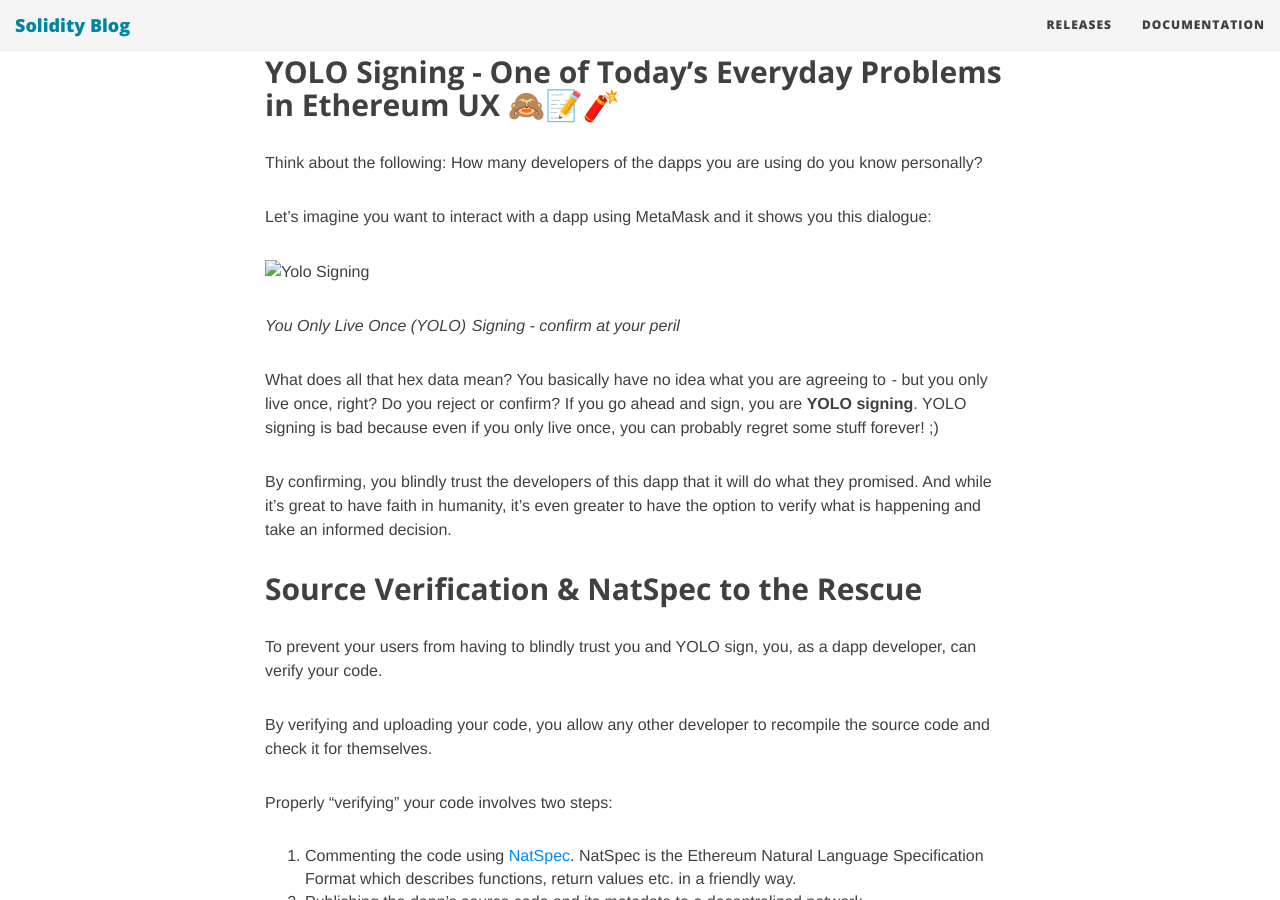
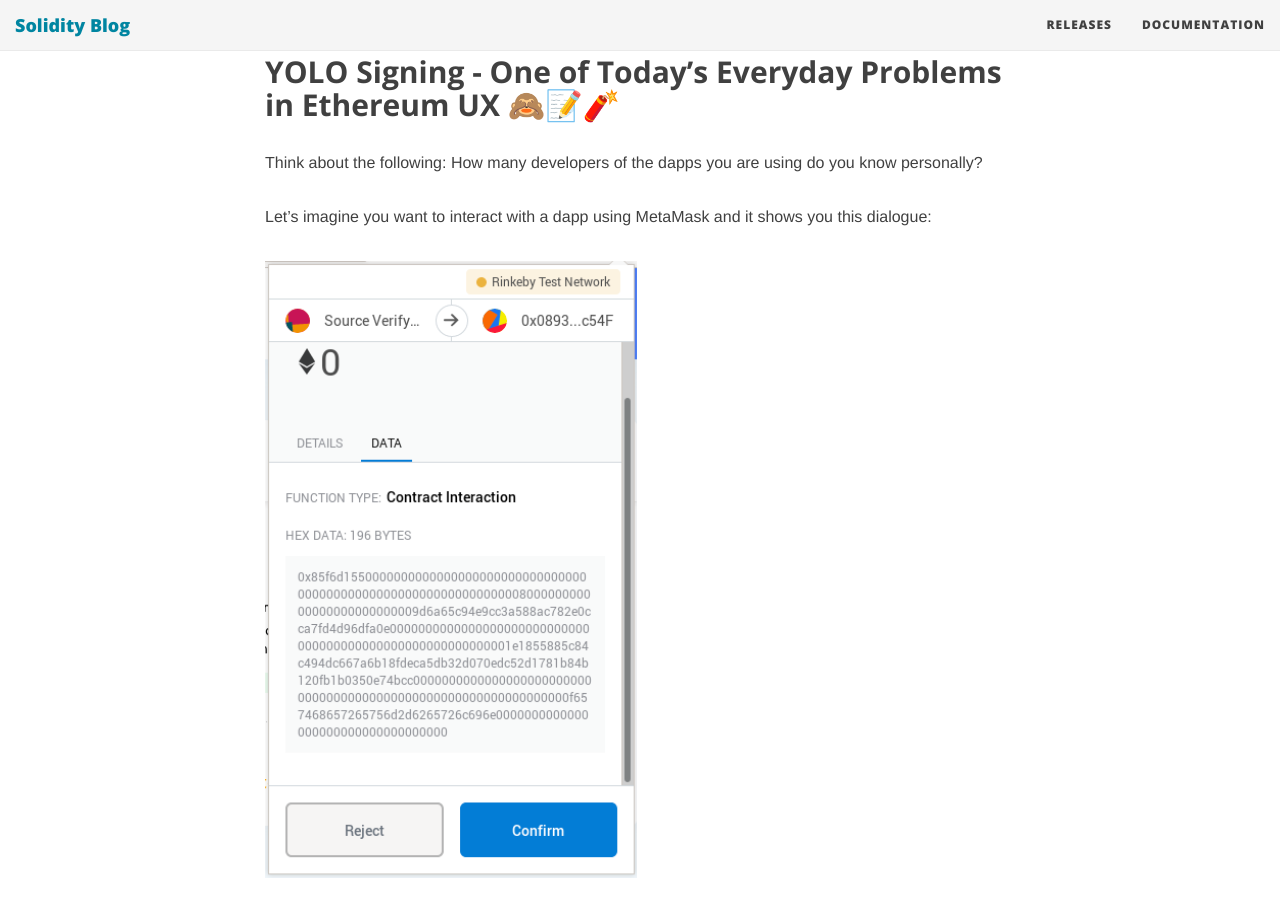
Before and after one commit to krismark930/solidity-blog, a Jekyll site: the page built from _posts/2020-05-29-Sourcify-Towards-Safer-Contract-Interaction-for-Humans.md, in a window 1280 px wide and 900 px high, scrolled down 586 px. Built offline with Jekyll 4.4.1, drawn with Linux system fonts in a browser that asks for light colours.

Commit message:
Fixing sourcify article images url (#63)
* Fixing sourcify article images url

* Adding / at the start

```diff
--- a/_posts/2020-05-29-Sourcify-Towards-Safer-Contract-Interaction-for-Humans.md
+++ b/_posts/2020-05-29-Sourcify-Towards-Safer-Contract-Interaction-for-Humans.md
@@ -23,7 +23,7 @@ Think about the following: How many developers of the dapps you are using do you
 
 Let’s imagine you want to interact with a dapp using MetaMask and it shows you this dialogue:
 
-![Yolo Signing](../img/2020/05/MetaMask_Yolosign.png)
+![Yolo Signing](/img/2020/05/MetaMask_Yolosign.png)
 
 *You Only Live Once (YOLO)  Signing - confirm at your peril*
 
@@ -66,7 +66,7 @@ Sourcify is a project on the Ethereum blockchain that:
 * Checks that it is the same as the deployed code.
 * Permanently stores the source code, ABI and other metadata on IPFS.
 
-![Sourcify Flowchart](../img/2020/05/Sourcify_Flowchart.png)
+![Sourcify Flowchart](/img/2020/05/Sourcify_Flowchart.png)
 
 *Sourcify Verification Flow*
 
```
